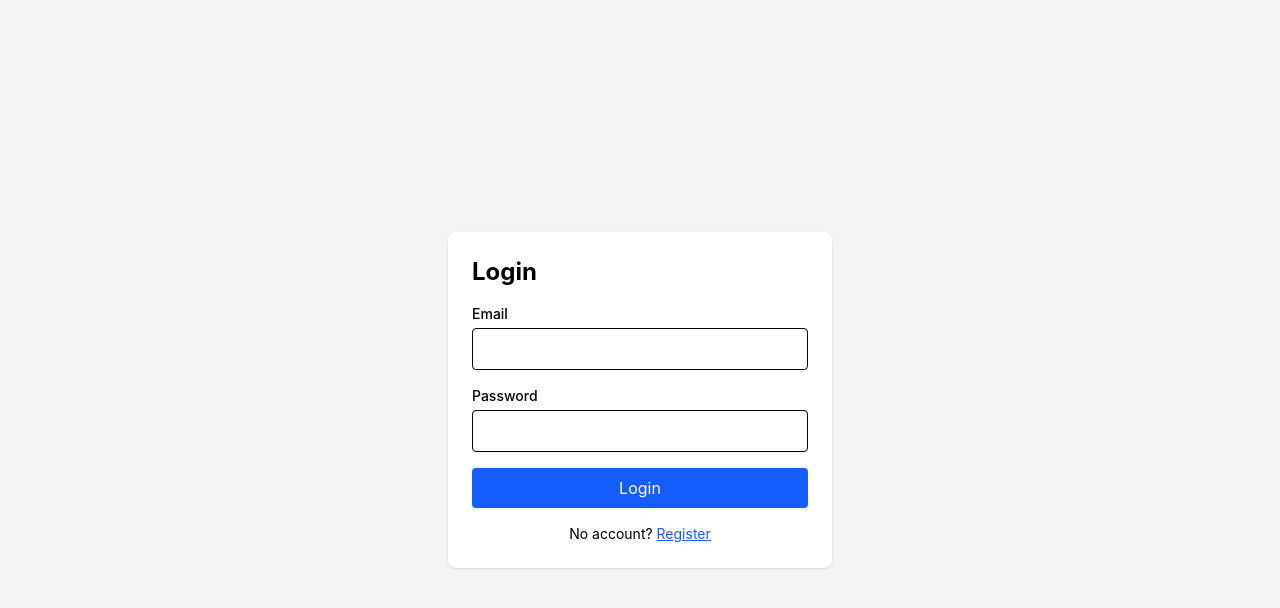
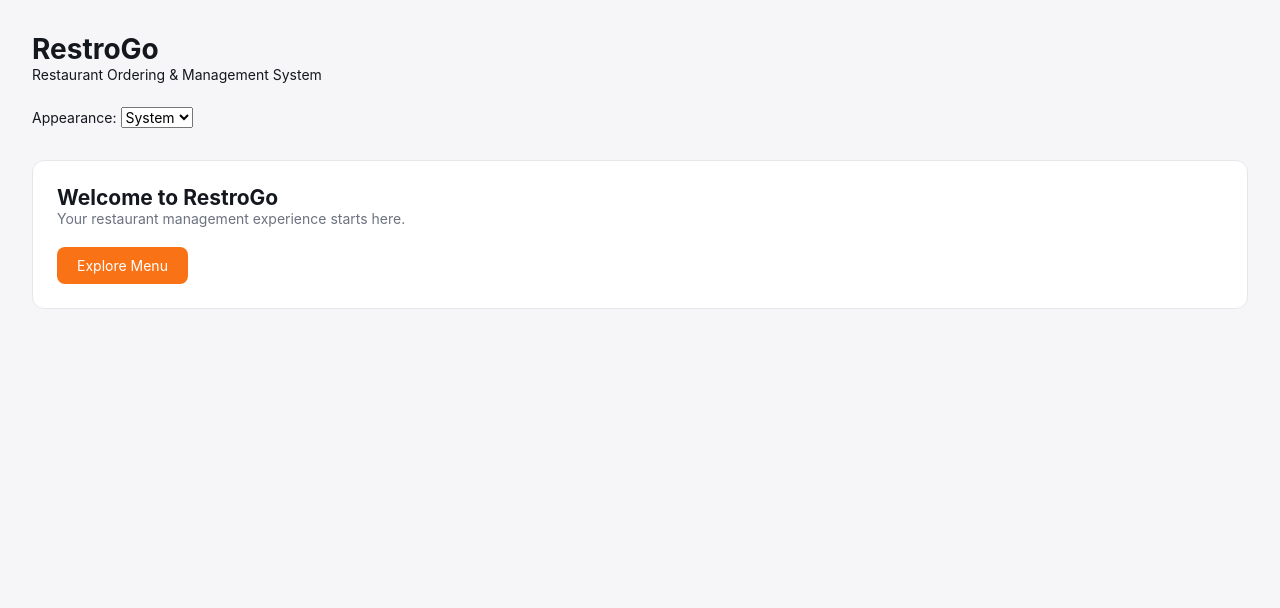
Before and after one commit to Temu-Bire/Restaurant_Ordering_system, a React (Vite) app in the folder frontend/: page / in a window 1280 px wide. Before the commit this address led to /login. Shown: the top 608 px of the page. Built offline with nearby package versions, Linux system fonts and the light colour scheme; no server answers.

Commit message:
feat(ui): set theme setting

```diff
--- a/frontend/src/App.tsx
+++ b/frontend/src/App.tsx
@@ -1,5 +1,46 @@
-import AppRoutes from './routes/AppRoutes';
+import ThemeSwitcher from "./components/ThemeSwitcher";
 
-export default function App() {
-  return <AppRoutes />;
+function App() {
+  return (
+    <main style={{ padding: "32px" }}>
+      <h1>RestroGo</h1>
+
+      <p>Restaurant Ordering & Management System</p>
+
+      <div style={{ marginTop: "24px" }}>
+        <ThemeSwitcher />
+      </div>
+
+      <section
+        style={{
+          marginTop: "32px",
+          padding: "24px",
+          background: "var(--color-surface)",
+          border: "1px solid var(--color-border)",
+          borderRadius: "12px",
+        }}
+      >
+        <h2>Welcome to RestroGo</h2>
+
+        <p style={{ color: "var(--color-text-muted)" }}>
+          Your restaurant management experience starts here.
+        </p>
+
+        <button
+          style={{
+            marginTop: "20px",
+            padding: "10px 20px",
+            background: "var(--color-primary)",
+            color: "#FFFFFF",
+            border: "none",
+            borderRadius: "8px",
+          }}
+        >
+          Explore Menu
+        </button>
+      </section>
+    </main>
+  );
 }
+
+export default App;
--- /dev/null
+++ b/frontend/src/components/ThemeSwitcher.tsx
@@ -0,0 +1,23 @@
+import { useTheme } from "../hooks/useTheme";
+
+export default function ThemeSwitcher() {
+  const { theme, setTheme } = useTheme();
+
+  return (
+    <div>
+      <label htmlFor="theme">Appearance: </label>
+
+      <select
+        id="theme"
+        value={theme}
+        onChange={(event) =>
+          setTheme(event.target.value as "light" | "dark" | "system")
+        }
+      >
+        <option value="light">Light</option>
+        <option value="dark">Dark</option>
+        <option value="system">System</option>
+      </select>
+    </div>
+  );
+}
--- /dev/null
+++ b/frontend/src/context/ThemeContext.tsx
@@ -0,0 +1,52 @@
+import {
+  createContext,
+  useEffect,
+  useState,
+  type ReactNode,
+} from "react";
+
+// Allowed theme values
+export type Theme = "light" | "dark" | "system";
+
+// Data shared with components
+interface ThemeContextType {
+  theme: Theme;
+  setTheme: (theme: Theme) => void;
+}
+
+// Create context
+export const ThemeContext = createContext<ThemeContextType | null>(null);
+
+// Provider component
+interface ThemeProviderProps {
+  children: ReactNode;
+}
+
+export function ThemeProvider({ children }: ThemeProviderProps) {
+  const [theme, setTheme] = useState<Theme>(() => {
+    const savedTheme = localStorage.getItem("restrogo-theme");
+
+    if (
+      savedTheme === "light" ||
+      savedTheme === "dark" ||
+      savedTheme === "system"
+    ) {
+      return savedTheme;
+    }
+
+    return "system";
+  });
+
+  // Apply theme and save user preference
+  useEffect(() => {
+    document.documentElement.setAttribute("data-theme", theme);
+
+    localStorage.setItem("restrogo-theme", theme);
+  }, [theme]);
+
+  return (
+    <ThemeContext.Provider value={{ theme, setTheme }}>
+      {children}
+    </ThemeContext.Provider>
+  );
+}
--- /dev/null
+++ b/frontend/src/hooks/useTheme.ts
@@ -0,0 +1,14 @@
+import { useContext } from "react";
+import { ThemeContext } from "../context/ThemeContext";
+
+export function useTheme() {
+  const context = useContext(ThemeContext);
+
+  if (!context) {
+    throw new Error(
+      "useTheme must be used inside ThemeProvider"
+    );
+  }
+
+  return context;
+}
--- a/frontend/src/main.tsx
+++ b/frontend/src/main.tsx
@@ -1,16 +1,14 @@
-import { StrictMode } from 'react';
-import { createRoot } from 'react-dom/client';
-import { BrowserRouter } from 'react-router-dom';
-import './index.css';
-import App from './App';
-import { AuthProvider } from './context/AuthContext';
+import { StrictMode } from "react";
+import { createRoot } from "react-dom/client";
 
-createRoot(document.getElementById('root')!).render(
+import App from "./App";
+import { ThemeProvider } from "./context/ThemeContext";
+import "./styles/global.css";
+
+createRoot(document.getElementById("root")!).render(
   <StrictMode>
-    <BrowserRouter>
-      <AuthProvider>
-        <App />
-      </AuthProvider>
-    </BrowserRouter>
-  </StrictMode>,
+    <ThemeProvider>
+      <App />
+    </ThemeProvider>
+  </StrictMode>
 );
--- /dev/null
+++ b/frontend/src/styles/global.css
@@ -0,0 +1,67 @@
+/* Import theme variables */
+@import "./theme.css";
+
+/* Reset browser defaults */
+* {
+  margin: 0;
+  padding: 0;
+  box-sizing: border-box;
+}
+
+/* Main document */
+html {
+  font-family: "Inter", Arial, sans-serif;
+  font-size: 14px;
+}
+
+body {
+  min-width: 320px;
+  min-height: 100vh;
+
+  background-color: var(--color-background);
+  color: var(--color-text);
+
+  transition:
+    background-color 0.2s ease,
+    color 0.2s ease;
+}
+
+/* React root */
+#root {
+  min-height: 100vh;
+}
+
+/* Form elements inherit application typography */
+button,
+input,
+textarea,
+select {
+  font: inherit;
+}
+
+/* Buttons */
+button {
+  cursor: pointer;
+}
+
+/* Links */
+a {
+  color: inherit;
+  text-decoration: none;
+}
+
+/* Images */
+img {
+  max-width: 100%;
+  display: block;
+}
+
+/* Respect reduced-motion preferences */
+@media (prefers-reduced-motion: reduce) {
+  *,
+  *::before,
+  *::after {
+    transition-duration: 0.01ms !important;
+    animation-duration: 0.01ms !important;
+  }
+}
--- /dev/null
+++ b/frontend/src/styles/theme.css
@@ -0,0 +1,75 @@
+/* =========================
+   LIGHT THEME
+========================= */
+
+:root,
+[data-theme="light"] {
+  color-scheme: light;
+
+  --color-primary: #F97316;
+  --color-primary-hover: #EA580C;
+
+  --color-background: #F6F6F8;
+  --color-surface: #FFFFFF;
+  --color-surface-secondary: #F3F4F6;
+
+  --color-text: #14181E;
+  --color-text-muted: #6B7280;
+
+  --color-border: #E5E7EB;
+
+  --color-success: #15803D;
+  --color-info: #1D5FD1;
+  --color-warning: #C2570C;
+  --color-danger: #E11D2E;
+}
+
+/* =========================
+   DARK THEME
+========================= */
+
+[data-theme="dark"] {
+  color-scheme: dark;
+
+  --color-primary: #F97316;
+  --color-primary-hover: #FB923C;
+
+  --color-background: #0F1216;
+  --color-surface: #14181E;
+  --color-surface-secondary: #1E242C;
+
+  --color-text: #F9FAFB;
+  --color-text-muted: #9CA3AF;
+
+  --color-border: #303741;
+
+  --color-success: #22C55E;
+  --color-info: #60A5FA;
+  --color-warning: #F59E0B;
+  --color-danger: #F87171;
+}
+
+/* =========================
+   SYSTEM THEME
+   Follow operating system
+========================= */
+
+@media (prefers-color-scheme: dark) {
+  [data-theme="system"] {
+    color-scheme: dark;
+
+    --color-background: #0F1216;
+    --color-surface: #14181E;
+    --color-surface-secondary: #1E242C;
+
+    --color-text: #F9FAFB;
+    --color-text-muted: #9CA3AF;
+
+    --color-border: #303741;
+
+    --color-success: #22C55E;
+    --color-info: #60A5FA;
+    --color-warning: #F59E0B;
+    --color-danger: #F87171;
+  }
+}
```
Also changed, not shown: frontend/src/components/ui/Button.tsx (added, +33 -0 lines), frontend/src/styles/components.css (added, +112 -0 lines), frontend/src/components/ui/Input.tsx (added), frontend/src/index.css (line endings or trailing spaces).
